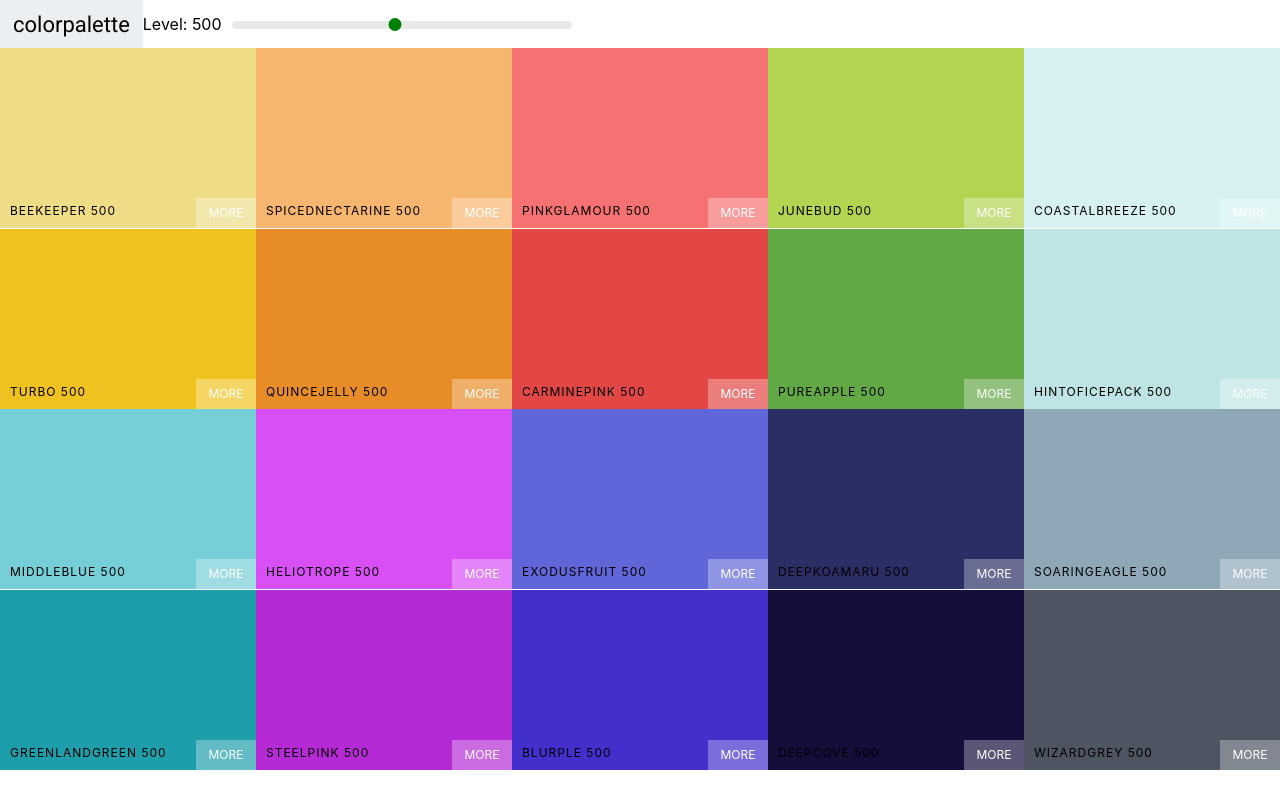
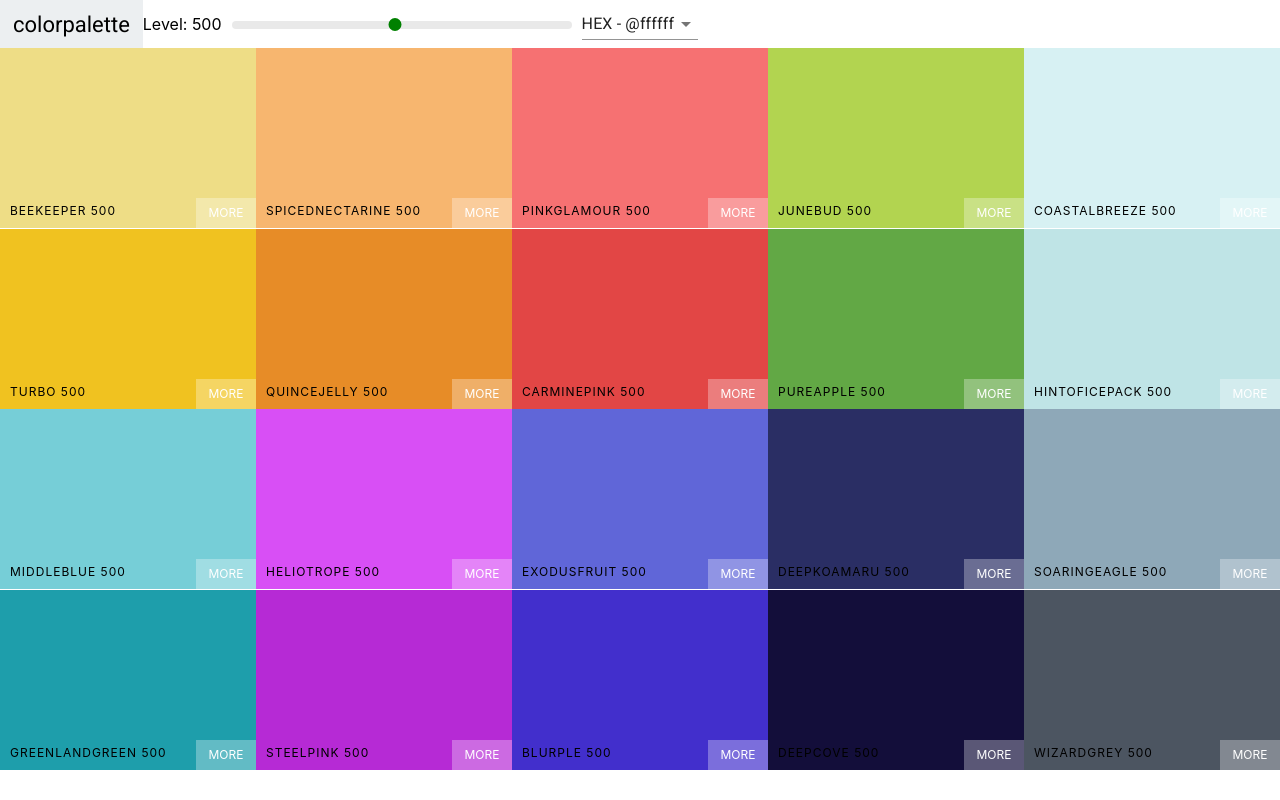
Before and after one commit to feuerbacherb/color-palette, a React (Create React App) app: page / in a window 1280 px wide. Built offline with nearby package versions, Linux system fonts and the light colour scheme.

Commit message:
added select dropdown that changes to copied format for the colors

```diff
--- a/package.json
+++ b/package.json
@@ -3,6 +3,7 @@
   "version": "0.1.0",
   "private": true,
   "dependencies": {
+    "@material-ui/core": "^4.11.0",
     "@testing-library/jest-dom": "^5.11.6",
     "@testing-library/react": "^11.1.2",
     "@testing-library/user-event": "^12.2.2",
--- a/src/NavBar.js
+++ b/src/NavBar.js
@@ -1,11 +1,25 @@
 import React, { Component } from 'react';
+import Select from '@material-ui/core/Select';
+import MenuItem from '@material-ui/core/MenuItem';
 import Slider from 'rc-slider';
 import 'rc-slider/assets/index.css';
 import './NavBar.css';
 
 class NavBar extends Component {
+	constructor(props) {
+		super(props);
+		this.state = { format: 'hex' };
+		this.handleChange = this.handleChange.bind(this);
+	}
+	handleChange(e) {
+		this.setState({ format: e.target.value });
+		this.props.handleChange(e.target.value);
+	}
+
 	render() {
 		const { level, changeLevel } = this.props;
+		const { format } = this.state;
+
 		return (
 			<header className='NavBar'>
 				<div className='logo'>
@@ -17,6 +31,13 @@ class NavBar extends Component {
 						<Slider defaultValue={level} min={100} max={900} onAfterChange={changeLevel} step={100} />
 					</div>
 				</div>
+				<div className='select-container'>
+					<Select value={format} onChange={this.handleChange}>
+						<MenuItem value='hex'>HEX - @ffffff</MenuItem>
+						<MenuItem value='rgb'>RGB - rgb(255,255,255)</MenuItem>
+						<MenuItem value='rgba'>RGBA - rgb(255,255,255, 1.0)</MenuItem>
+					</Select>
+				</div>
 			</header>
 		);
 	}
--- a/src/Palette.js
+++ b/src/Palette.js
@@ -6,20 +6,26 @@ import NavBar from './NavBar';
 class Palette extends Component {
 	constructor(props) {
 		super(props);
-		this.state = { level: 500 };
+		this.state = { level: 500, format: 'hex' };
 		this.changeLevel = this.changeLevel.bind(this);
+		this.changeFormat = this.changeFormat.bind(this);
 	}
 
 	changeLevel(level) {
-		this.setState({ level: level });
+		this.setState({ level });
 	}
+
+	changeFormat(val) {
+		this.setState({ format: val });
+	}
+
 	render() {
 		const { colors } = this.props.palette;
-		const { level } = this.state;
-		const colorBoxes = colors[level].map((color) => <ColorBox background={color.hex} name={color.name} />);
+		const { level, format } = this.state;
+		const colorBoxes = colors[level].map((color) => <ColorBox background={color[format]} name={color.name} />);
 		return (
 			<div className='Palette'>
-				<NavBar level={level} changeLevel={this.changeLevel} />
+				<NavBar level={level} changeLevel={this.changeLevel} handleChange={this.changeFormat} />
 				{/* NavBar goes here */}
 				<div className='Palette-colors'>{colorBoxes}</div>
 				{/* footer */}
```
Also changed, not shown: 1 other file (tests, documents, lock files or other folders).
